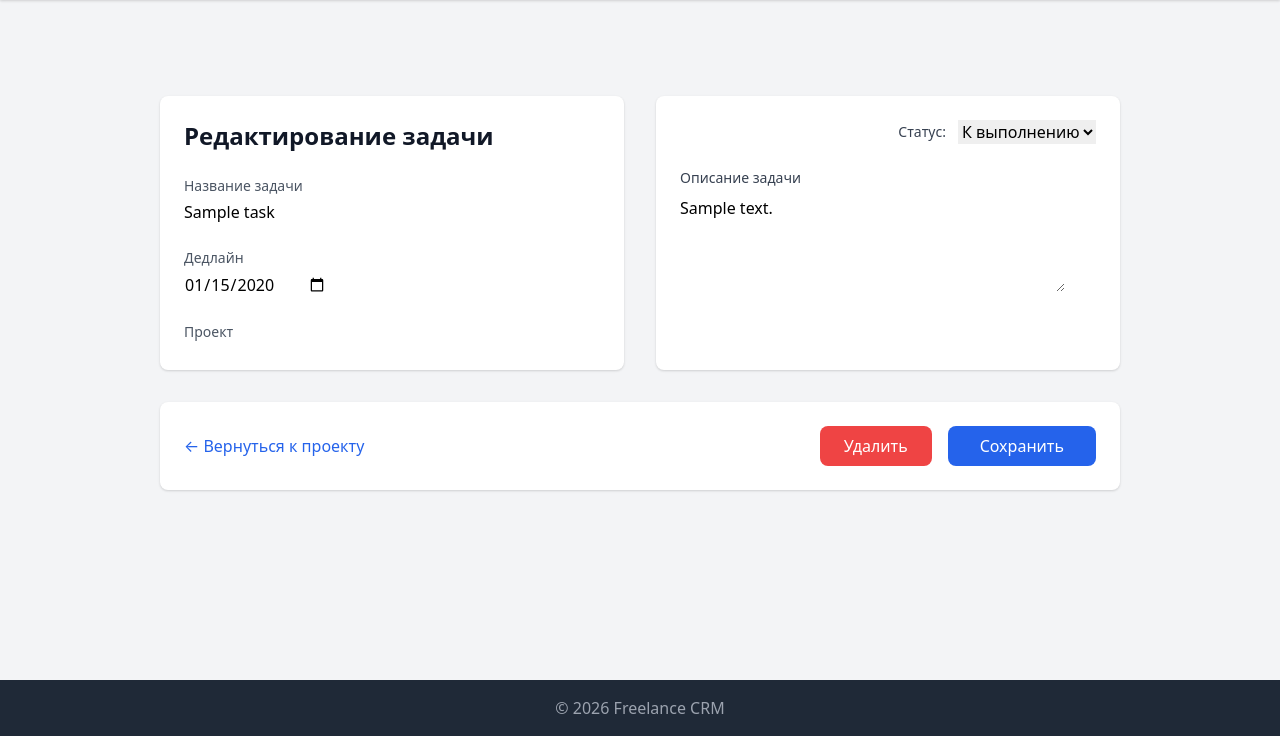
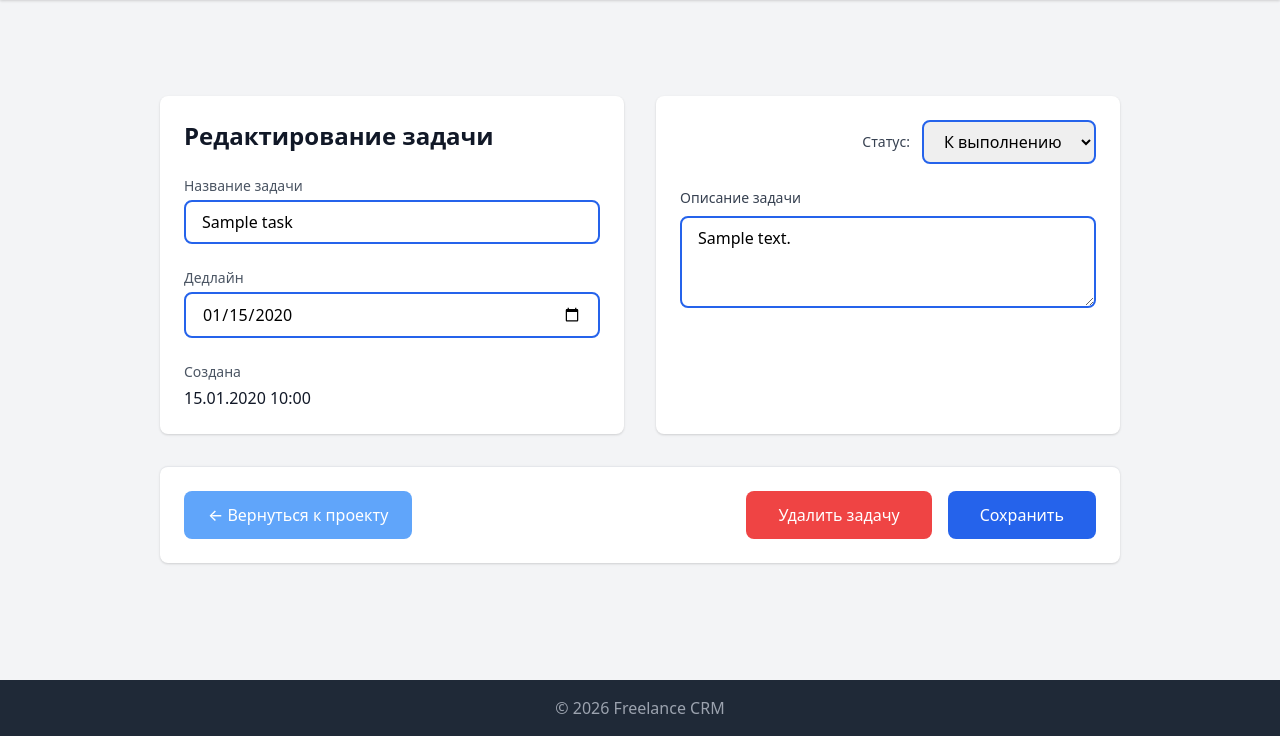
Before and after one commit to Freeze35/freelance-crm, a Django app: page /tasks/tasks/1/update/ in a window 1280 px wide. Shown: the part 64-800 px from the top of the page. Run offline with Django 5.2, Linux system fonts and the light colour scheme; tables that the repository leaves empty hold one stand-in row (values such as "Sample post"); one stand-in notice (Sample message) is shown; some libraries are stand-ins or nearby versions.

Commit message:
Standardization of form display via widget + navigation fix + saving tasks update fix

```diff
--- a/tasks/forms.py
+++ b/tasks/forms.py
@@ -1,11 +1,29 @@
 from django import forms
 from .models import Task
 
+# forms.py
 class TaskForm(forms.ModelForm):
     class Meta:
         model = Task
         fields = ['title', 'description', 'status', 'deadline']
+
+        common_classes = 'w-full px-4 py-2 border-2 border-blue-600 rounded-lg focus:ring-2 focus:ring-blue-400 outline-none transition-all'
+
         widgets = {
-            'description': forms.Textarea(attrs={'rows': 4}),
-            'deadline': forms.DateInput(attrs={'type': 'date'}),
+            'title': forms.TextInput(attrs={
+                'class': common_classes,
+                'placeholder': 'Название задачи...'
+            }),
+            'description': forms.Textarea(attrs={
+                'class': common_classes,
+                'rows': 3,
+                'placeholder': 'Что нужно сделать?'
+            }),
+            'status': forms.Select(attrs={
+                'class': common_classes
+            }),
+            'deadline': forms.DateInput(attrs={
+                'class': common_classes,
+                'type': 'date'
+            }),
         }
--- a/templates/base.html
+++ b/templates/base.html
@@ -6,7 +6,6 @@
     <title>{% block title %}Freelance CRM{% endblock %}</title>
     <link href="https://cdn.jsdelivr.net/npm/tailwindcss@2.2.19/dist/tailwind.min.css" rel="stylesheet">
     <script src="https://unpkg.com/htmx.org@1.9.10"></script>
-    <script src="https://cdn.jsdelivr.net/npm/heroicons@2.0.18/dist/heroicons.min.js"></script>
     {% block extra_css %}{% endblock %}
 </head>
 <body class="flex flex-col min-h-screen bg-gray-100">
@@ -19,7 +18,7 @@
     </header>
 
     <main class="container mx-auto px-4 py-8 flex-grow">
-            {% block content %}
+        {% block content %}
         {% endblock %}
     </main>
 
@@ -27,6 +26,52 @@
         <p>© 2026 Freelance CRM</p>
     </footer>
 
+    <div id="toast-container" class="fixed top-5 right-5 z-50 flex flex-col gap-3">
+        {% if messages %}
+            {% for message in messages %}
+            <div class="toast-item transform transition-all duration-500 translate-x-full opacity-0 bg-white border-l-4 border-blue-600 shadow-xl rounded-lg p-4 min-w-[300px] flex items-center justify-between">
+                <div class="flex items-center">
+                    <div class="ml-3">
+                        <p class="text-sm font-semibold text-gray-800">{{ message }}</p>
+                    </div>
+                </div>
+                <button onclick="closeToast(this)" class="ml-4 text-gray-400 hover:text-gray-600 transition-colors">
+                    <svg class="w-5 h-5" fill="none" stroke="currentColor" viewBox="0 0 24 24">
+                        <path stroke-linecap="round" stroke-linejoin="round" stroke-width="2" d="M6 18L18 6M6 6l12 12"></path>
+                    </svg>
+                </button>
+            </div>
+            {% endfor %}
+        {% endif %}
+    </div>
+
+    <script>
+        function closeToast(button) {
+            const toast = button.closest('.toast-item');
+            toast.classList.add('opacity-0', 'translate-y-[-20px]');
+            setTimeout(() => { toast.remove(); }, 500);
+        }
+
+        document.addEventListener('DOMContentLoaded', function() {
+            const toasts = document.querySelectorAll('.toast-item');
+
+            toasts.forEach((toast, index) => {
+                // Появление
+                setTimeout(() => {
+                    toast.classList.remove('translate-x-full', 'opacity-0');
+                    toast.classList.add('translate-x-0', 'opacity-100');
+                }, 150 * index);
+
+                // Авто-удаление через 5 секунд
+                setTimeout(() => {
+                    if (toast.parentNode) {
+                        toast.classList.add('opacity-0', 'translate-y-[-20px]');
+                        setTimeout(() => { toast.remove(); }, 500);
+                    }
+                }, 3000);
+            });
+        });
+    </script>
     {% block extra_js %}{% endblock %}
 </body>
 </html>
--- a/templates/tasks/update.html
+++ b/templates/tasks/update.html
@@ -8,23 +8,28 @@
         {% csrf_token %}
 
         <div class="grid grid-cols-1 lg:grid-cols-2 gap-8">
-            <div class="bg-white shadow rounded-lg p-6 space-y-6 min-h-[400px]">
+            <div class="bg-white shadow rounded-lg p-6 space-y-6 min-h-[400px] flex flex-col">
                 <h1 class="text-2xl font-bold text-gray-900">Редактирование задачи</h1>
 
                 <div>
                     <label class="block text-sm font-medium text-gray-600">Название задачи</label>
                     <div class="mt-1">{{ form.title }}</div>
-                    {% if form.title.errors %}<p class="text-red-600">{{ form.title.errors|join:" " }}</p>{% endif %}
+                    {% if form.title.errors %}
+                        <p class="mt-1 text-sm text-red-600">{{ form.title.errors|join:" " }}</p>
+                    {% endif %}
                 </div>
 
                 <div>
                     <label class="block text-sm font-medium text-gray-600">Дедлайн</label>
                     <div class="mt-1">{{ form.deadline }}</div>
+                    {% if form.deadline.errors %}
+                        <p class="mt-1 text-sm text-red-600">{{ form.deadline.errors|join:" " }}</p>
+                    {% endif %}
                 </div>
 
                 <div>
-                    <label class="block text-sm font-medium text-gray-600">Проект</label>
-                    <div class="mt-1">{{ form.project }}</div>
+                    <label class="block text-sm font-medium text-gray-600">Создана</label>
+                    <p class="mt-1 text-base text-gray-900">{{ task.created_at|date:"d.m.Y H:i" }}</p>
                 </div>
             </div>
 
@@ -39,21 +44,30 @@
                 <div class="flex-grow">
                     <label class="block text-sm font-medium text-gray-700 mb-2">Описание задачи</label>
                     {{ form.description }}
+                    {% if form.description.errors %}
+                        <p class="mt-2 text-sm text-red-600">{{ form.description.errors|join:" " }}</p>
+                    {% endif %}
                 </div>
             </div>
         </div>
-    </form> <div class="mt-8 bg-white shadow rounded-lg p-6 flex flex-col sm:flex-row justify-between items-center gap-4">
-        <a href="{% url 'projects:detail' task.project.pk %}" class="text-blue-600">
+    </form> <div class="mt-8 bg-white shadow rounded-lg p-6 flex flex-col sm:flex-row justify-between items-center gap-4 border-t border-gray-200">
+        <a href="{% url 'projects:detail' task.project.pk %}"
+           class="text-white bg-blue-400 hover:bg-blue-600 font-medium inline-flex items-center gap-2 order-2 sm:order-1 px-6 py-3 rounded-lg transition min-h-[48px] flex items-center justify-center">
             ← Вернуться к проекту
         </a>
 
-        <div class="flex gap-4">
-            <form action="{% url 'tasks:delete' task.pk %}" method="post">
+        <div class="flex flex-col sm:flex-row gap-4 order-1 sm:order-2 w-full sm:w-auto">
+            <form action="{% url 'tasks:delete' task.pk %}" method="post" style="display:inline; width: 100%;">
                 {% csrf_token %}
-                <button type="submit" class="bg-red-500 text-white px-6 py-2 rounded-lg">Удалить</button>
+                <button type="submit"
+                        onclick="return confirm('Вы уверены?');"
+                        class="bg-red-500 text-white px-8 py-3 rounded-lg hover:bg-red-600 transition min-h-[48px] flex items-center justify-center w-full sm:w-auto">
+                    Удалить задачу
+                </button>
             </form>
 
-            <button type="submit" form="task-form" class="bg-blue-600 text-white px-8 py-2 rounded-lg">
+            <button type="submit" form="task-form"
+                    class="bg-blue-600 text-white px-8 py-3 rounded-lg hover:bg-blue-700 transition min-h-[48px] flex items-center justify-center w-full sm:w-auto">
                 Сохранить
             </button>
         </div>
```
Also changed, not shown: clients/forms.py (+10 -0 lines), projects/forms.py (+8 -3 lines), templates/projects/create.html (+10 -4 lines), templates/projects/update.html (+0 -8 lines).
